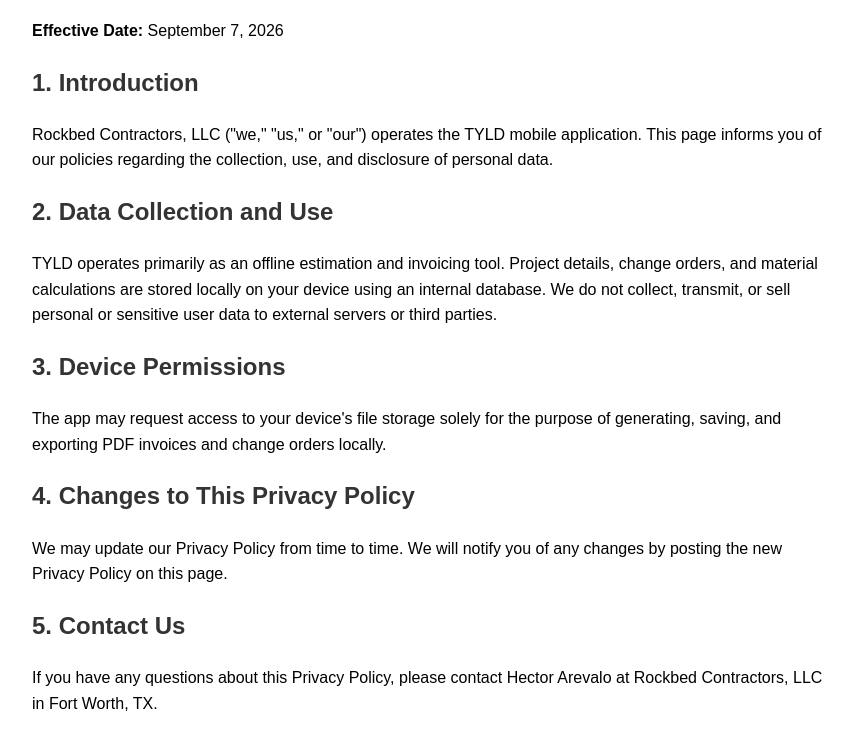
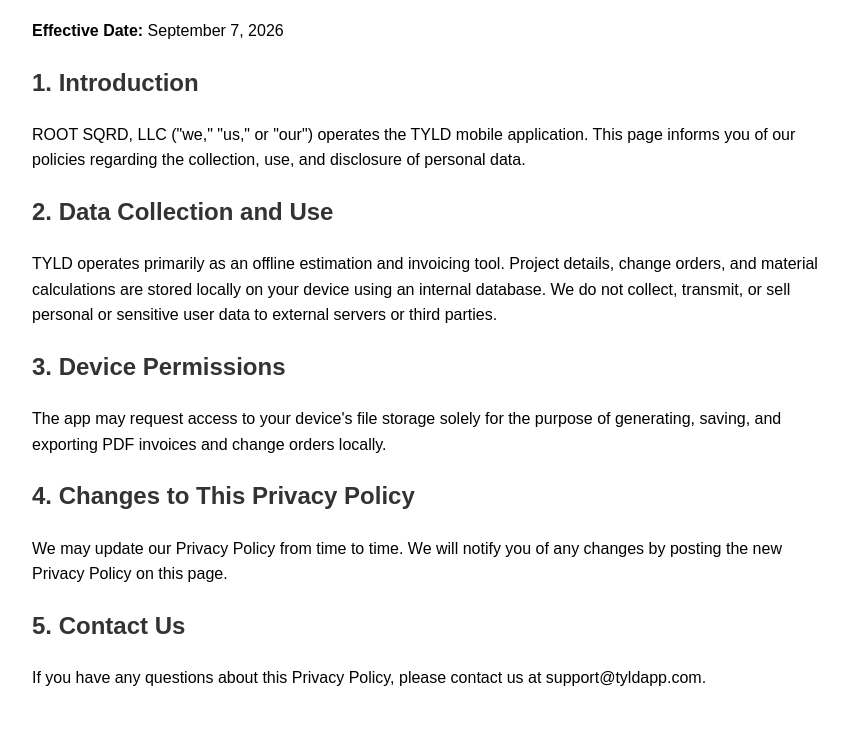
Before and after one commit to rockbedcontractors-tech/tyld-privacy, a plain HTML site: page index.html in a window 1280 px wide. Shown: the part 116-866 px from the top of the page, without its empty margins (208-1061 px from the left). Drawn offline with Linux system fonts and the light colour scheme.

Commit message:
Update company name and email

```diff
--- a/index.html
+++ b/index.html
@@ -13,7 +13,7 @@
     <p><strong>Effective Date:</strong> September 7, 2026</p>
 
     <h2>1. Introduction</h2>
-    <p>Rockbed Contractors, LLC ("we," "us," or "our") operates the TYLD mobile application. This page informs you of our policies regarding the collection, use, and disclosure of personal data.</p>
+    <p>ROOT SQRD, LLC ("we," "us," or "our") operates the TYLD mobile application. This page informs you of our policies regarding the collection, use, and disclosure of personal data.</p>
 
     <h2>2. Data Collection and Use</h2>
     <p>TYLD operates primarily as an offline estimation and invoicing tool. Project details, change orders, and material calculations are stored locally on your device using an internal database. We do not collect, transmit, or sell personal or sensitive user data to external servers or third parties.</p>
@@ -25,6 +25,6 @@
     <p>We may update our Privacy Policy from time to time. We will notify you of any changes by posting the new Privacy Policy on this page.</p>
 
     <h2>5. Contact Us</h2>
-    <p>If you have any questions about this Privacy Policy, please contact Hector Arevalo at Rockbed Contractors, LLC in Fort Worth, TX.</p>
+    <p>If you have any questions about this Privacy Policy, please contact us at support@tyldapp.com.</p>
 </body>
 </html>
```
